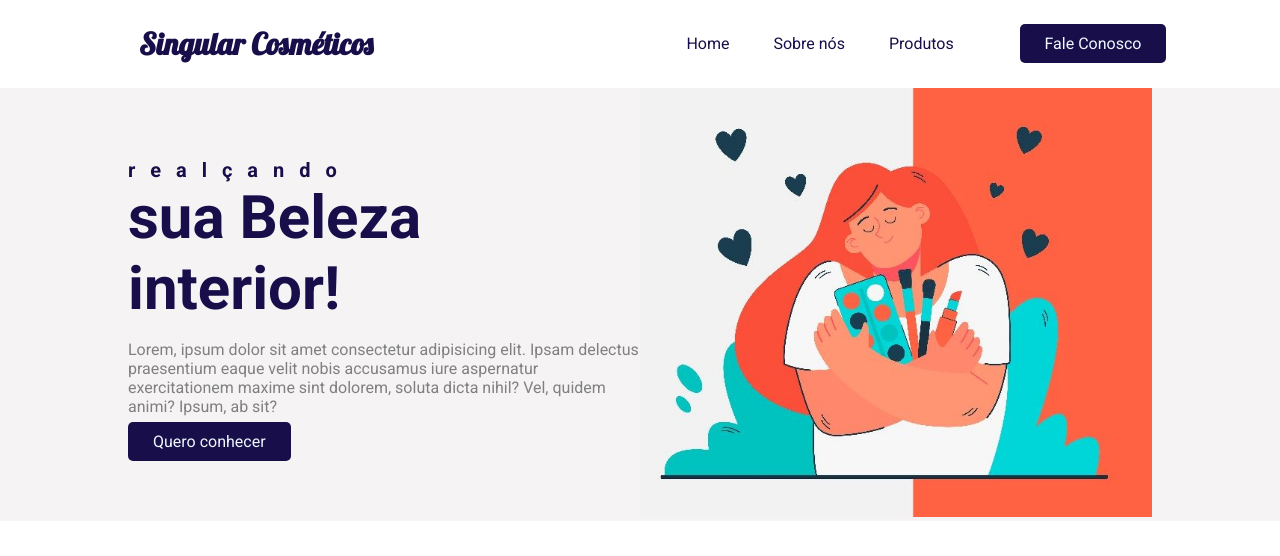
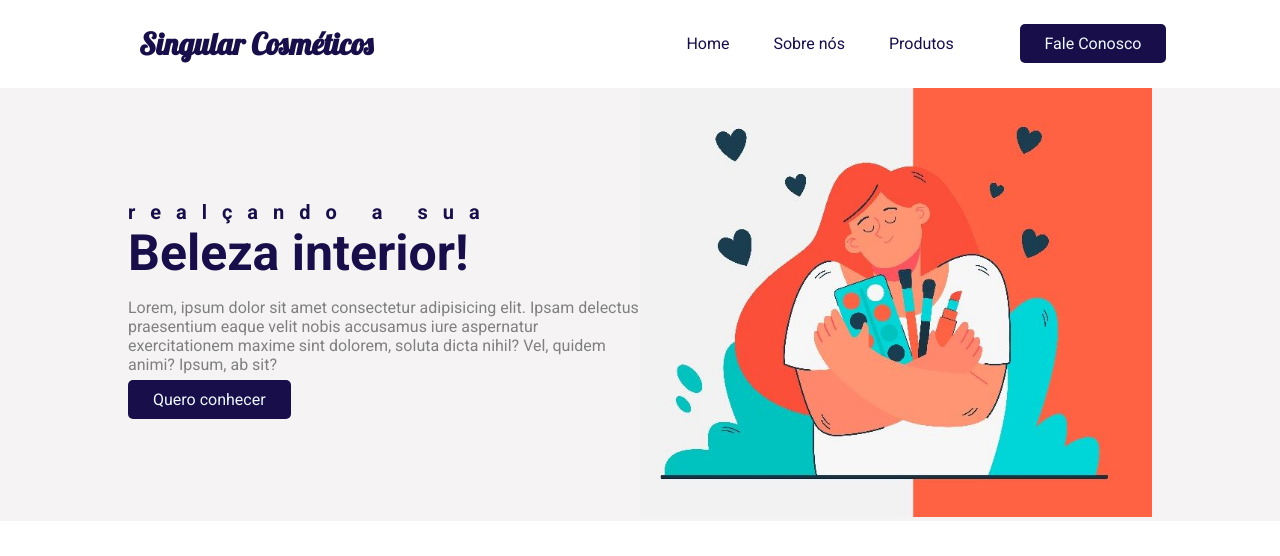
Before and after one commit to paulolimoeirodonorte/Programa-oWebCursoCssCompleto, a plain HTML site: page index.html in a window 1280 px wide. Drawn offline with Linux system fonts and the light colour scheme.

Commit message:
Add files via upload

```diff
--- a/index.html
+++ b/index.html
@@ -25,10 +25,10 @@
     </nav>
     <header class="header">
         <div class="headline">
-            <h2 style="letter-spacing: 15px">realçando</h2>
-            <h2 style="font-size: 60px;">sua Beleza interior!</h2>
+            <h2 style="letter-spacing: 15px">realçando a sua</h2>
+            <h2 style="font-size: 50px"> Beleza interior!</h2>
             <p>Lorem, ipsum dolor sit amet consectetur adipisicing elit. Ipsam delectus praesentium eaque velit nobis accusamus iure aspernatur exercitationem maxime sint dolorem, soluta dicta nihil? Vel, quidem animi? Ipsum, ab sit?</p>
-            <a href="#">Quero conhecer</a>
+            <a class="contact-btn" href="#">Quero conhecer</a>
         </div>
         <div class="img-headline">
             <img style="max-width:100%;" src="img/WhatsApp Image 2022-05-27 at 14.57.40.jpeg">
```
